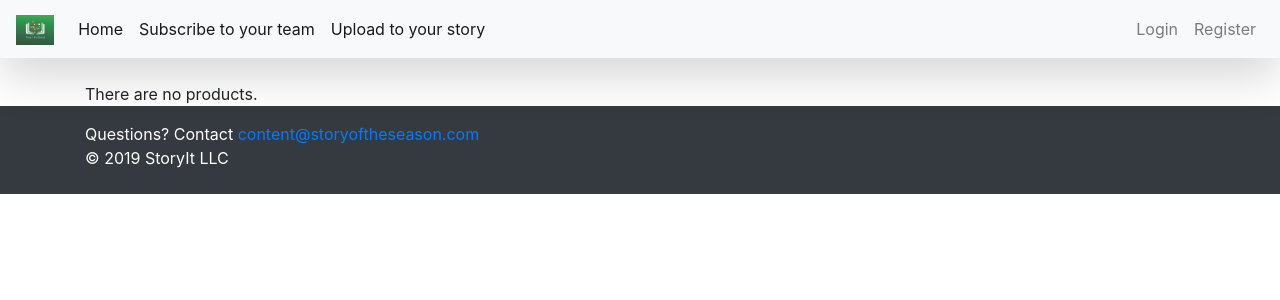
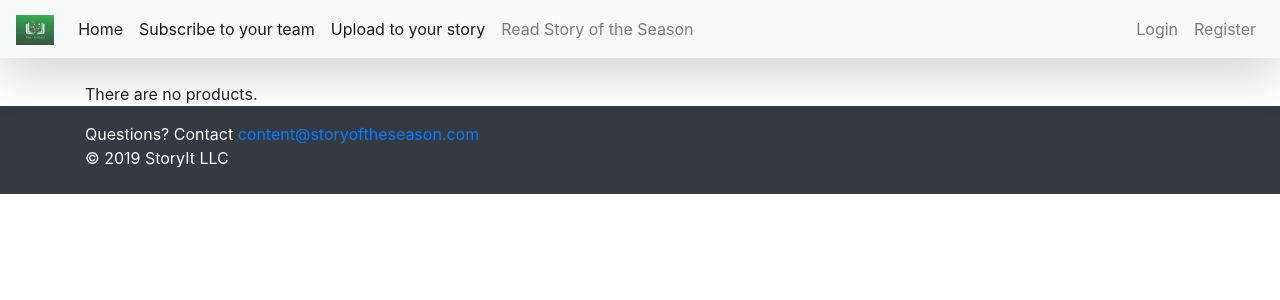
Before and after one commit to Terf/storyoftheseason.com, a Symfony app: template templates/product/index.html.twig in a window 1280 px wide. Shown: the top 300 px of the page. Run offline with Twig, Linux system fonts and the light colour scheme; the template is opened without the code that fills it, so the values that code supplies are empty; some libraries are stand-ins or nearby versions.

Commit message:
added link to kitaboo

```diff
--- a/templates/navbar.html.twig
+++ b/templates/navbar.html.twig
@@ -15,6 +15,9 @@
       </li>
       <li class="nav-item {% if route == path('upload-form') %}active{% endif %}">
         <a class="nav-link" href="{{ path('upload-form') }}">Upload to your story</a>
+      </li>
+      <li class="nav-item">
+        <a class="nav-link" href="https://storyoftheseason.kitaboo.com/">Read Story of the Season</a>
       </li>
     </ul>
     {% if app.request.cookies.get('user_token') == null %}
```
